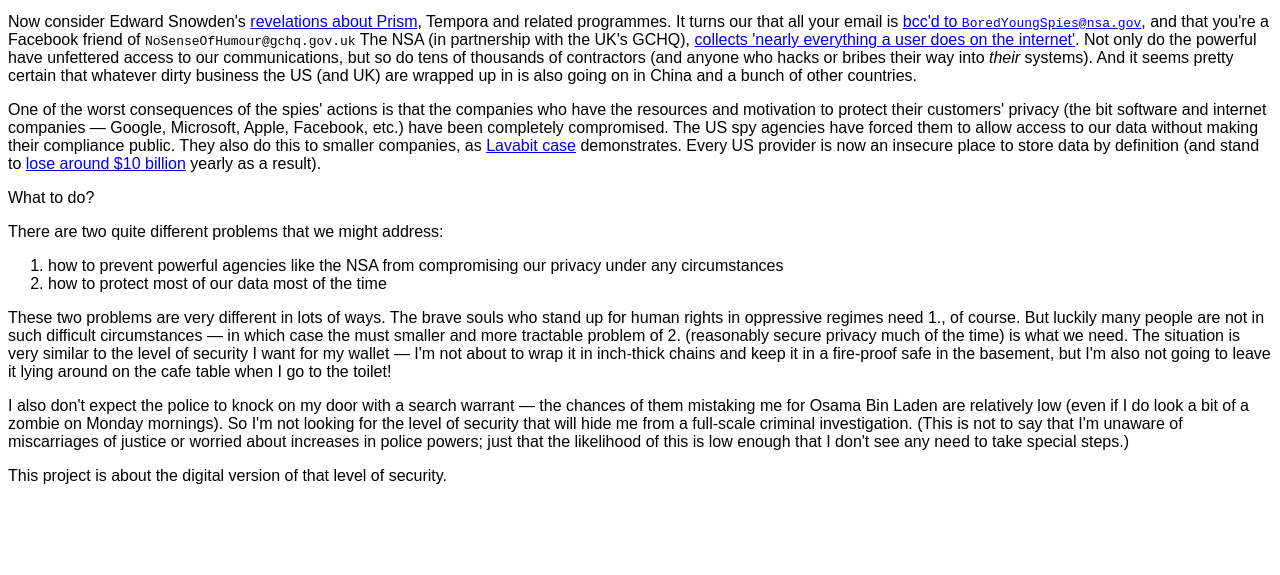
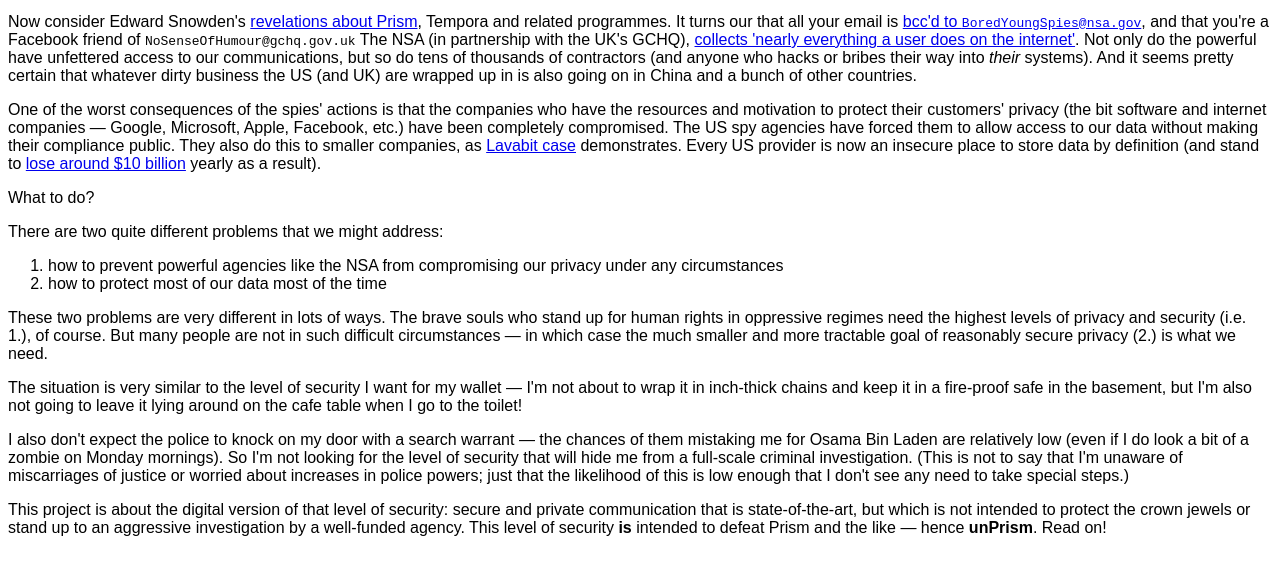
Before and after one commit to hamishcunningham/pi-tronics, a plain HTML site: page unprism/index.html in a window 1280 px wide. Shown: the part 137-712 px from the top of the page. Drawn offline with Linux system fonts and the light colour scheme.

Commit message:
finished first draft

```diff
--- a/unprism/index.html
+++ b/unprism/index.html
@@ -86,13 +86,15 @@
 </ol>
 
 <p>These two problems are very different in lots of ways. The brave souls who
-stand up for human rights in oppressive regimes need 1., of course. But
-luckily many people are not in such difficult circumstances &mdash; in which case
-the must smaller and more tractable problem of 2. (reasonably secure privacy
-much of the time) is what we need. The situation is very similar to the level
-of security I want for my wallet &mdash; I'm not about to wrap it in inch-thick
-chains and keep it in a fire-proof safe in the basement, but I'm also not
-going to leave it lying around on the cafe table when I go to the toilet!</p>
+stand up for human rights in oppressive regimes need the highest levels of
+privacy and security (i.e. 1.), of course. But many people are not in such
+difficult circumstances &mdash; in which case the much smaller and more tractable
+goal of reasonably secure privacy (2.) is what we need.</p>
+
+<p>The situation is very similar to the level of security I want for my wallet &mdash;
+I'm not about to wrap it in inch-thick chains and keep it in a fire-proof safe
+in the basement, but I'm also not going to leave it lying around on the cafe
+table when I go to the toilet!</p>
 
 <p>I also don't expect the police to knock on my door with a search warrant &mdash;
 the chances of them mistaking me for Osama Bin Laden are relatively low (even
@@ -102,5 +104,9 @@
 about increases in police powers; just that the likelihood of this is low
 enough that I don't see any need to take special steps.)</p>
 
-<p>This project is about the digital version of that level of security.</p>
+<p>This project is about the digital version of that level of security: secure
+and private communication that is state-of-the-art, but which is not intended
+to protect the crown jewels or stand up to an aggressive investigation by a
+well-funded agency. This level of security <b>is</b> intended to defeat Prism and
+the like &mdash; hence <b>unPrism</b>. Read on!</p>
 </body></html>
```
Also changed, not shown: 1 other file.
